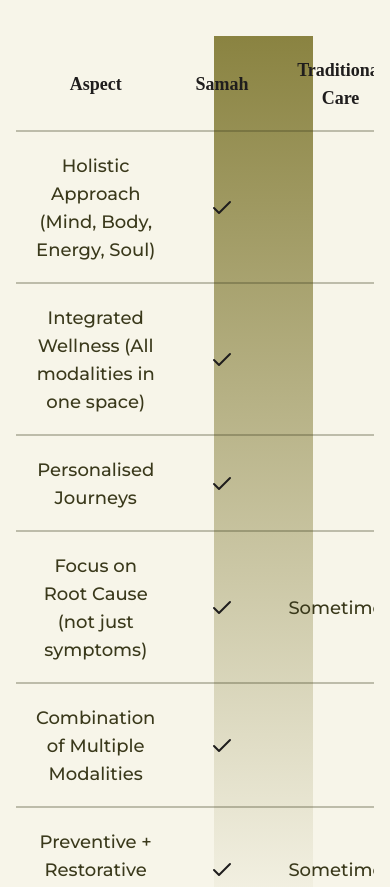
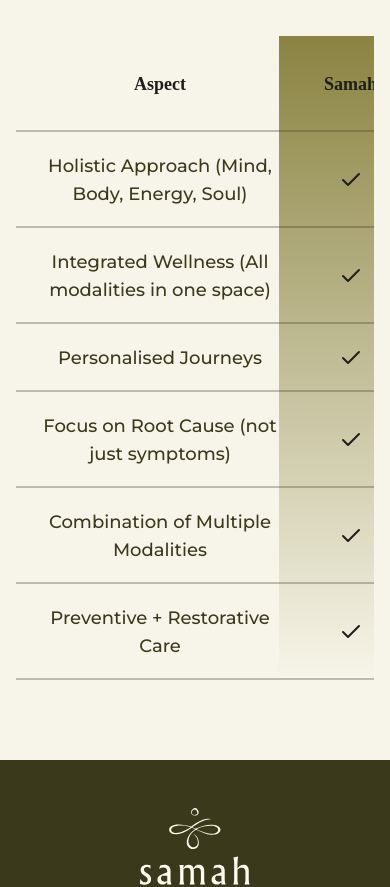
Before and after one commit to NanthaVenkat/samah-wellness, a React (Vite) app: page / in a window 390 px wide. Shown: the part 9564-10451 px from the top of the page. Built offline with nearby package versions, Linux system fonts and the light colour scheme; a web font is replaced by a local one.

Commit message:
fix: update table cell styling in ModelTable for better responsiveness

```diff
--- a/src/components/Home/Modeltable.jsx
+++ b/src/components/Home/Modeltable.jsx
@@ -56,7 +56,7 @@
                             <tbody className="z-[2] relative text-[#3A391B]">
                                 {tableDatas.map((tableData, index) => (
                                     <tr key={index} className="relative">
-                                        <td className="p-5 w-2/4">{tableData.aspect}</td>
+                                        <td className="p-5 min-w-2xs w-2/4">{tableData.aspect}</td>
                                         <td className="p-5 w-1/4 text-[#1F1D1D]">{tableData.samah ? <Check className="mx-auto" /> : ''}</td>
                                         <td className="p-5 w-1/4">{tableData.treditionalCare}</td>
                                     </tr>
```
